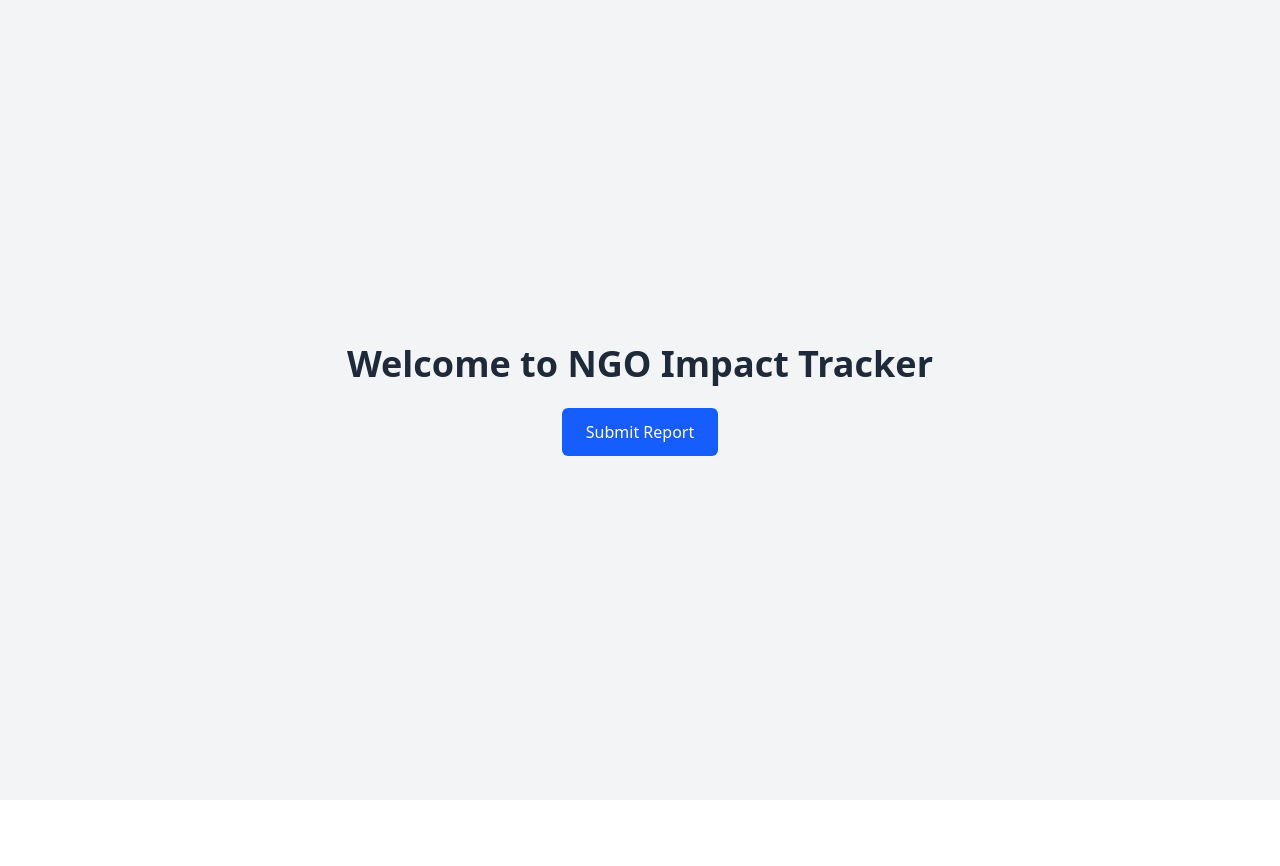
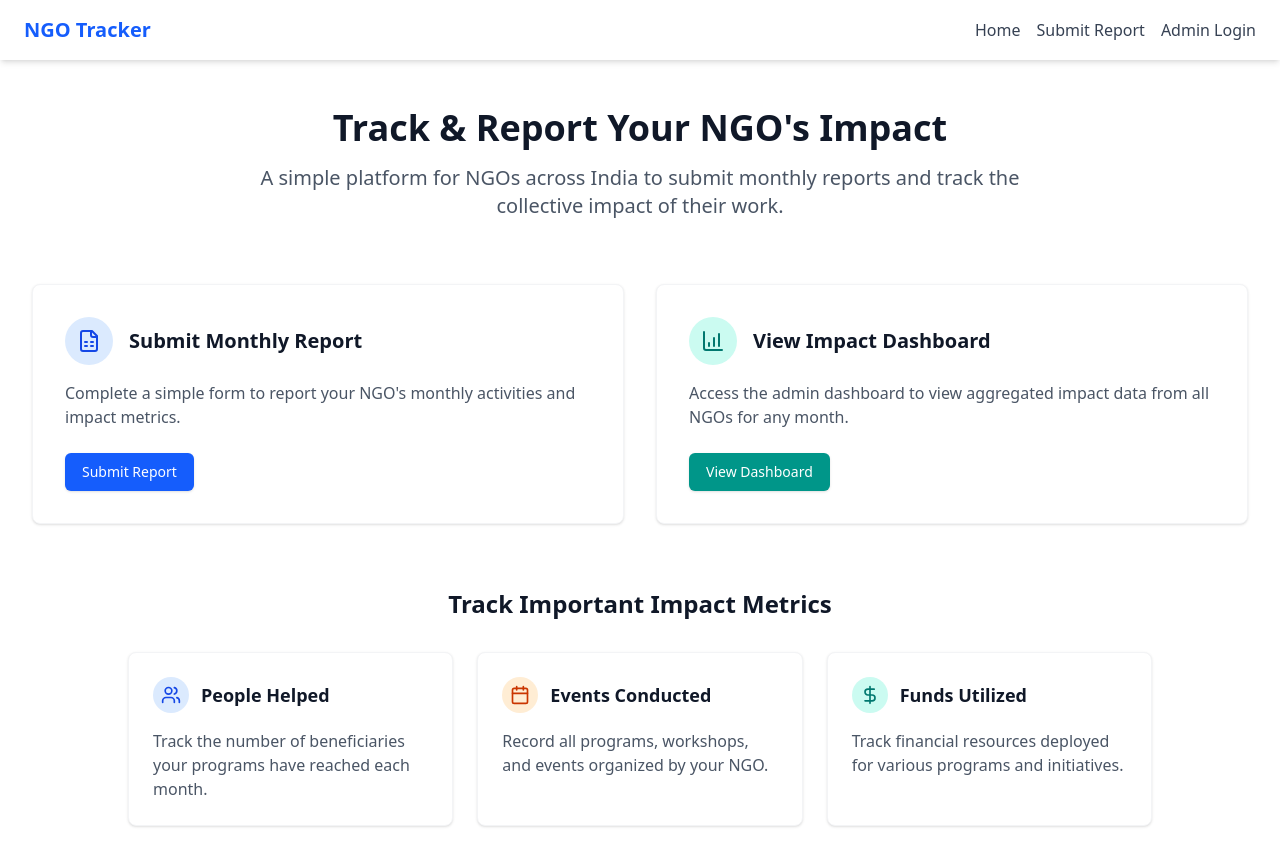
Before and after one commit to namitmalasi/ngo-dashboard, a React (Vite) app in the folder client/: page / in a window 1280 px wide. Shown: the top 866 px of the page. Before the commit the page ends 800 px from the top, so only its background shows below. Built offline with nearby package versions, Linux system fonts and the light colour scheme.

Commit message:
adding navbar,and home page

```diff
--- a/client/package.json
+++ b/client/package.json
@@ -12,6 +12,7 @@
   "dependencies": {
     "@tailwindcss/vite": "^4.1.4",
     "axios": "^1.8.4",
+    "lucide-react": "^0.492.0",
     "react": "^19.0.0",
     "react-dom": "^19.0.0",
     "react-router-dom": "^7.5.1",
--- a/client/src/App.jsx
+++ b/client/src/App.jsx
@@ -5,9 +5,12 @@ import AdminLogin from "./pages/AdminLogin";
 import Dashboard from "./pages/Dashboard";
 import { Route, Routes } from "react-router-dom";
 import ProtectedRoute from "./components/ProtectedRoute";
+import Navbar from "./components/Navbar";
 
 function App() {
   return (
+    <>
+      <Navbar />
       <Routes>
         <Route path="/" element={<Home />} />
         <Route path="/submit-report" element={<ReportForm />} />
@@ -21,6 +24,7 @@ function App() {
           }
         />
       </Routes>
+    </>
   );
 }
 
--- /dev/null
+++ b/client/src/components/Navbar.jsx
@@ -0,0 +1,64 @@
+import { Link, useNavigate } from "react-router-dom";
+
+export default function Navbar() {
+  const token = localStorage.getItem("token");
+  const navigate = useNavigate();
+
+  const handleLogout = () => {
+    localStorage.removeItem("token");
+    navigate("/admin/login");
+  };
+
+  return (
+    <nav className="bg-white shadow-md py-4 px-6 flex justify-between items-center">
+      <div className="text-xl font-bold text-blue-600">
+        <Link to="/">NGO Tracker</Link>
+      </div>
+
+      <ul className="flex items-center gap-4">
+        <li>
+          <Link to="/" className="text-gray-700 hover:text-blue-600">
+            Home
+          </Link>
+        </li>
+        <li>
+          <Link
+            to="/submit-report"
+            className="text-gray-700 hover:text-blue-600"
+          >
+            Submit Report
+          </Link>
+        </li>
+        {!token ? (
+          <li>
+            <Link
+              to="/admin/login"
+              className="text-gray-700 hover:text-blue-600"
+            >
+              Admin Login
+            </Link>
+          </li>
+        ) : (
+          <>
+            <li>
+              <Link
+                to="/admin/dashboard"
+                className="text-gray-700 hover:text-blue-600"
+              >
+                Dashboard
+              </Link>
+            </li>
+            <li>
+              <button
+                onClick={handleLogout}
+                className="text-red-500 hover:text-red-700"
+              >
+                Logout
+              </button>
+            </li>
+          </>
+        )}
+      </ul>
+    </nav>
+  );
+}
--- a/client/src/pages/Home.jsx
+++ b/client/src/pages/Home.jsx
@@ -1,19 +1,129 @@
+import React from "react";
 import { useNavigate } from "react-router-dom";
+import {
+  FileSpreadsheet,
+  BarChart4,
+  Users,
+  Calendar,
+  DollarSign,
+} from "lucide-react";
 
-export default function Home() {
+const Home = () => {
   const navigate = useNavigate();
 
   return (
-    <div className="min-h-screen flex flex-col justify-center items-center bg-gray-100 px-4">
-      <h1 className="text-3xl md:text-4xl font-bold mb-6 text-center text-gray-800">
-        Welcome to NGO Impact Tracker
-      </h1>
-      <button
-        onClick={() => navigate("/submit-report")}
-        className="px-6 py-3 bg-blue-600 text-white font-medium rounded-md hover:bg-blue-700 transition"
-      >
-        Submit Report
-      </button>
+    <div className="max-w-7xl mx-auto px-4 sm:px-6 lg:px-8 py-12">
+      <div className="text-center mb-16">
+        <h1 className="text-4xl font-bold text-gray-900 mb-4">
+          Track & Report Your NGO's Impact
+        </h1>
+        <p className="text-xl text-gray-600 max-w-3xl mx-auto">
+          A simple platform for NGOs across India to submit monthly reports and
+          track the collective impact of their work.
+        </p>
+      </div>
+
+      <div className="grid grid-cols-1 md:grid-cols-2 gap-8 mb-16">
+        <div
+          onClick={() => navigate("/submit-report")}
+          className="bg-white rounded-lg shadow-sm p-8 border border-gray-100 cursor-pointer transition-all duration-200 hover:shadow-md hover:border-blue-200"
+        >
+          <div className="flex items-center mb-4">
+            <div className="bg-blue-100 p-3 rounded-full text-blue-700">
+              <FileSpreadsheet className="h-6 w-6" />
+            </div>
+            <h2 className="ml-4 text-xl font-semibold text-gray-900">
+              Submit Monthly Report
+            </h2>
+          </div>
+          <p className="text-gray-600 mb-6">
+            Complete a simple form to report your NGO's monthly activities and
+            impact metrics.
+          </p>
+          <div className="mt-2 flex justify-start">
+            <button className="inline-flex items-center px-4 py-2 border border-transparent text-sm font-medium rounded-md shadow-sm text-white bg-blue-600 hover:bg-blue-700 focus:outline-none focus:ring-2 focus:ring-offset-2 focus:ring-blue-500 transition-colors duration-150">
+              Submit Report
+            </button>
+          </div>
+        </div>
+
+        <div
+          onClick={() => navigate("/dashboard")}
+          className="bg-white rounded-lg shadow-sm p-8 border border-gray-100 cursor-pointer transition-all duration-200 hover:shadow-md hover:border-teal-200"
+        >
+          <div className="flex items-center mb-4">
+            <div className="bg-teal-100 p-3 rounded-full text-teal-700">
+              <BarChart4 className="h-6 w-6" />
+            </div>
+            <h2 className="ml-4 text-xl font-semibold text-gray-900">
+              View Impact Dashboard
+            </h2>
+          </div>
+          <p className="text-gray-600 mb-6">
+            Access the admin dashboard to view aggregated impact data from all
+            NGOs for any month.
+          </p>
+          <div className="mt-2 flex justify-start">
+            <button className="inline-flex items-center px-4 py-2 border border-transparent text-sm font-medium rounded-md shadow-sm text-white bg-teal-600 hover:bg-teal-700 focus:outline-none focus:ring-2 focus:ring-offset-2 focus:ring-teal-500 transition-colors duration-150">
+              View Dashboard
+            </button>
+          </div>
+        </div>
+      </div>
+
+      <div className="max-w-5xl mx-auto">
+        <h2 className="text-2xl font-bold text-gray-900 mb-8 text-center">
+          Track Important Impact Metrics
+        </h2>
+
+        <div className="grid grid-cols-1 sm:grid-cols-2 lg:grid-cols-3 gap-6">
+          <div className="bg-white rounded-lg shadow-sm p-6 border border-gray-100">
+            <div className="flex items-center mb-4">
+              <div className="bg-blue-100 p-2 rounded-full text-blue-700">
+                <Users className="h-5 w-5" />
+              </div>
+              <h3 className="ml-3 text-lg font-semibold text-gray-900">
+                People Helped
+              </h3>
+            </div>
+            <p className="text-gray-600">
+              Track the number of beneficiaries your programs have reached each
+              month.
+            </p>
+          </div>
+
+          <div className="bg-white rounded-lg shadow-sm p-6 border border-gray-100">
+            <div className="flex items-center mb-4">
+              <div className="bg-orange-100 p-2 rounded-full text-orange-700">
+                <Calendar className="h-5 w-5" />
+              </div>
+              <h3 className="ml-3 text-lg font-semibold text-gray-900">
+                Events Conducted
+              </h3>
+            </div>
+            <p className="text-gray-600">
+              Record all programs, workshops, and events organized by your NGO.
+            </p>
+          </div>
+
+          <div className="bg-white rounded-lg shadow-sm p-6 border border-gray-100">
+            <div className="flex items-center mb-4">
+              <div className="bg-teal-100 p-2 rounded-full text-teal-700">
+                <DollarSign className="h-5 w-5" />
+              </div>
+              <h3 className="ml-3 text-lg font-semibold text-gray-900">
+                Funds Utilized
+              </h3>
+            </div>
+            <p className="text-gray-600">
+              Track financial resources deployed for various programs and
+              initiatives.
+            </p>
+          </div>
+        </div>
+      </div>
     </div>
   );
-}
+};
+
+export default Home;
```
Also changed, not shown: 1 other file (tests, documents, lock files or other folders). Lines whose indentation alone changed are shown as unchanged.
